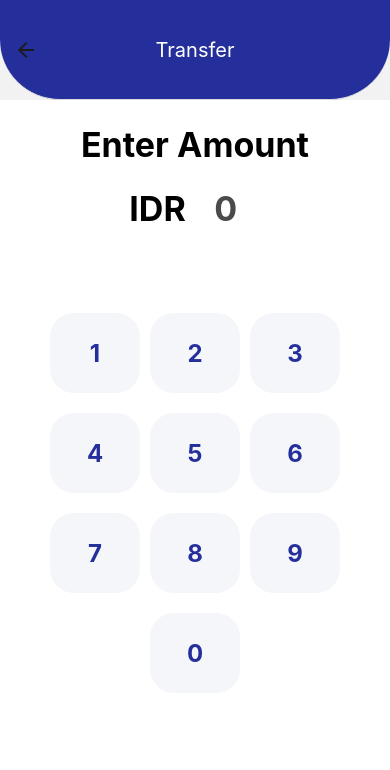
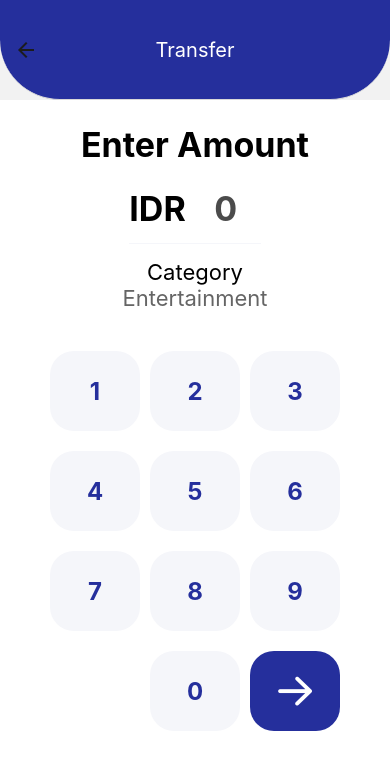
Before and after one commit to adrien1811/Saving-Project-RPL, a React Native app in the folder Saving-Project/: screen /TransferScreen in a window 390 px wide. Shown: the top 770 px of the page. Built offline with nearby package versions, Linux system fonts and the light colour scheme.

Commit message:
TransferScreen Done

```diff
--- a/Saving-Project/screens/TransferScreen/TransferScreen.js
+++ b/Saving-Project/screens/TransferScreen/TransferScreen.js
@@ -1,7 +1,5 @@
 import { StyleSheet, Text, View, Image, Button, TextInput, KeyboardAvoidingView, Pressable } from 'react-native';
-import React, { useState } from 'react';
 import { SafeAreaView } from 'react-native-safe-area-context';
-import { COLORS, SIZES } from '../../constants/theme';
 import styles from './TransferScreen.style';
 import { AntDesign } from '@expo/vector-icons';
 
@@ -27,7 +25,21 @@ const TransferScreen = ({ value, onChangeText }) => {
             />
             </View>
 
-            <View style = {{marginTop : 70,}}/>
+            <View style = {{marginTop : 15, alignItems: 'center'}}>
+                <Text style = {{
+                    fontSize: 22
+                }}>
+                    Category
+                </Text>
+                <Text style = {{
+                    fontSize: 22,
+                    opacity: 0.6
+                }}>
+                    Entertainment
+                </Text>
+            </View>
+
+            <View style = {{marginTop : 40,}}/>
 
             <View style = {styles.BtnContainerRow}>
 
@@ -138,6 +150,9 @@ const TransferScreen = ({ value, onChangeText }) => {
             </View>
 
             <View style = {styles.BtnContainerRow}>
+                <View style={
+                    styles.blank
+                    }/>
 
                 <Pressable
                 style={
@@ -149,6 +164,18 @@ const TransferScreen = ({ value, onChangeText }) => {
                        0
                     </Text>
                 </Pressable>
+
+                <Pressable
+                style={
+                    styles.btnEnter
+                    }>
+                    <Text style={
+                    styles.enterText
+                    }>
+                       <AntDesign name="arrowright" size={45} color="white" />
+                    </Text>
+                </Pressable>
+
             </View>
 
 
--- a/Saving-Project/screens/TransferScreen/TransferScreen.style.js
+++ b/Saving-Project/screens/TransferScreen/TransferScreen.style.js
@@ -21,6 +21,8 @@ const styles = StyleSheet.create({
   container: {
     flexDirection: 'row', // Arrange "IDR" and TextInput horizontally
     alignItems: 'center', // Center them vertically
+    borderBottomWidth: 1,
+    borderColor: "#F5F6FA"
   },
 
   currencyText: {
@@ -67,7 +69,35 @@ const styles = StyleSheet.create({
     padding: 15,
     fontSize: SIZES.xLarge,
     fontWeight: 'bold'
-  }
+  },
+
+  blank: {
+    alignItems: "center",
+    justifyContent: "center",
+    borderRadius: SIZES.xLarge,
+    height: 80,
+    width: 90,
+    marginBottom: 10,
+  },
+
+  btnEnter: {
+    alignItems: "center",
+    justifyContent: "center",
+    borderRadius: SIZES.xLarge,
+    backgroundColor: COLORS.Saving_Blue,
+    height: 80,
+    width: 90,
+    marginBottom: 10,
+  },
+
+  enterText: {
+    textAlign: 'center',
+    color: "white",
+    alignItems: 'center',
+    padding: 15,
+    fontSize: SIZES.xLarge,
+    fontWeight: 'bold'
+  },
 
 });
 
```
